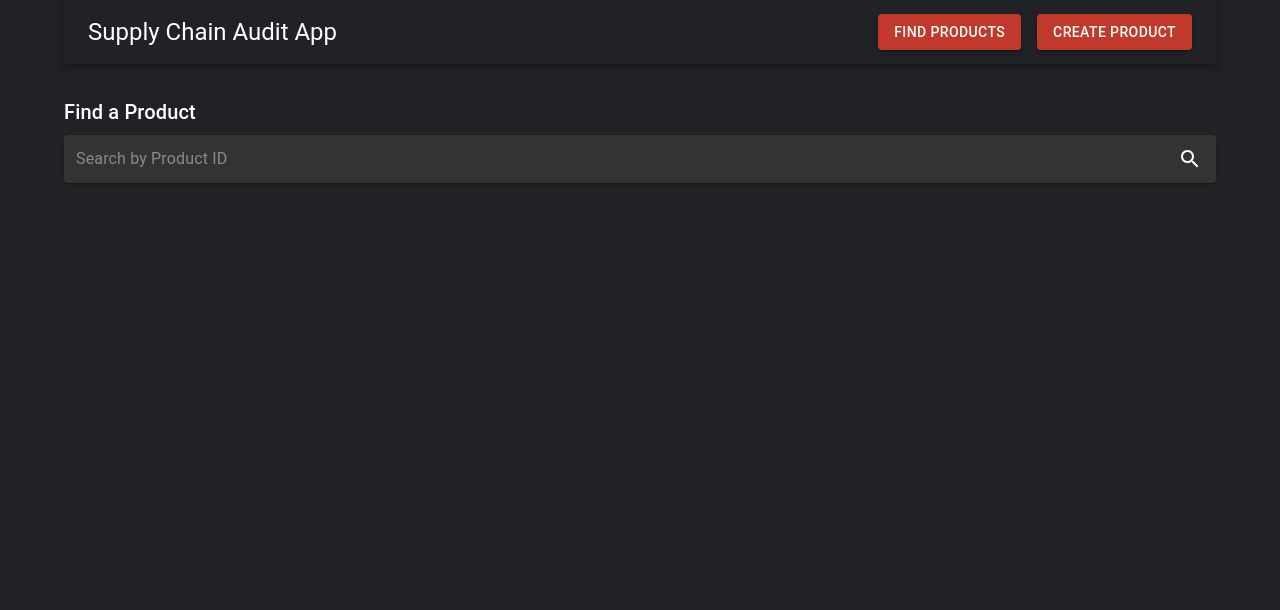
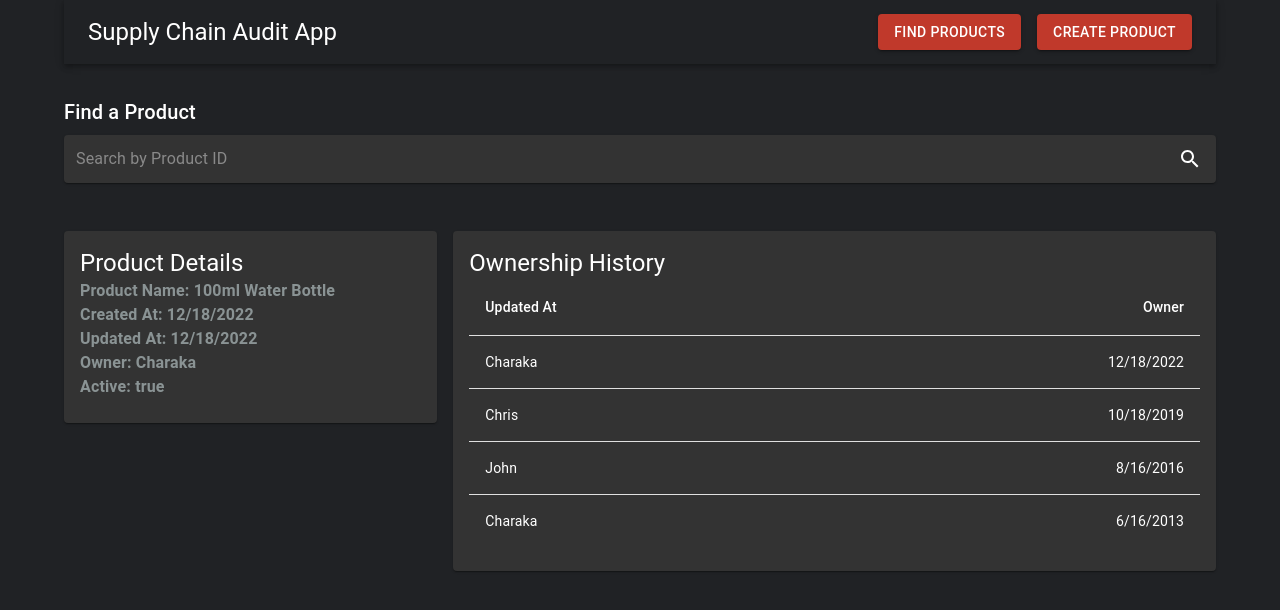
Before and after one commit to cabeywic/supply-chain-contract, a Next.js app in the folder app/: page / in a window 1280 px wide. Shown: the top 610 px of the page. Built offline with nearby package versions, Linux system fonts and the light colour scheme.

Commit message:
Added table to display ownership history & product card

```diff
--- a/app/pages/index.js
+++ b/app/pages/index.js
@@ -1,7 +1,28 @@
 import * as React from 'react';
+import { Typography, Grid, Box, Paper, IconButton, InputBase, CardContent } from '@mui/material';
+import SearchIcon from '@mui/icons-material/Search';
 import Layout from '../src/Components/Layout';
-import { Typography, Grid, Box, TextField, Paper, IconButton, InputBase } from '@mui/material';
-import SearchIcon from '@mui/icons-material/Search';
+import ProductCard from '../src/Components/ProductCard';
+import ProductOwnershipTable from '../src/Components/ProductOwnershipTable';
+
+const rows = [
+  {
+      owner: "Charaka",
+      updatedAt: 1671383826
+  },
+  {
+      owner: "Chris",
+      updatedAt: 1571383826
+  },
+  {
+      owner: "John",
+      updatedAt: 1471383826
+  },
+  {
+      owner: "Charaka",
+      updatedAt: 1371383826
+  },
+]
 
 class Index extends React.Component {
   renderProductSearchBox(){
@@ -23,6 +44,7 @@ class Index extends React.Component {
   }
 
   render() {
+    const isActive = true
     return (
       <Layout maxWidth="sm">
         <Box sx={{ my: 4 }}>
@@ -30,8 +52,19 @@ class Index extends React.Component {
             Find a Product
           </Typography>
           {this.renderProductSearchBox()}
-          <Grid container spacing={2}>
-
+          <Grid container spacing={2} sx={{ my: 4 }}>
+            <Grid item xs={4}>
+              <ProductCard
+              productName={"100ml Water Bottle"}
+              createdAt={1671383826}
+              updatedAt={1671383826}
+              owner={"Charaka"}
+              isActive={isActive.toString()}
+              />
+            </Grid>
+            <Grid item xs={8}>
+              <ProductOwnershipTable rows={rows}/>
+            </Grid>
           </Grid>
         </Box>
       </Layout>
--- /dev/null
+++ b/app/src/Components/ProductCard.js
@@ -0,0 +1,35 @@
+import React from 'react';
+import { Typography, Paper, CardContent } from '@mui/material';
+import { convertUnixTStoStr } from '../config/helper'
+
+
+function ProductCard(props) {
+    const {productName, createdAt, updatedAt, owner, isActive} = props;
+
+    return(
+        <Paper>
+            <CardContent>
+                <Typography variant="h5" component="div" sx={{color: "text.primary"}}>
+                Product Details
+                </Typography>
+                <Typography variant="body" component="h4" sx={{color: "text.secondary"}}>
+                Product Name: {productName}
+                </Typography>
+                <Typography variant="body" component="h4" sx={{color: "text.secondary"}}>
+                Created At: {convertUnixTStoStr(createdAt)}
+                </Typography>
+                <Typography variant="body" component="h4" sx={{color: "text.secondary"}}>
+                Updated At: {convertUnixTStoStr(updatedAt)}
+                </Typography>
+                <Typography variant="body" component="h4" sx={{color: "text.secondary"}}>
+                Owner: {owner}
+                </Typography>
+                <Typography variant="body" component="h4" sx={{color: "text.secondary"}}>
+                Active: {isActive}
+                </Typography>
+            </CardContent>
+        </Paper>
+    )
+}
+
+export default ProductCard;
--- /dev/null
+++ b/app/src/Components/ProductOwnershipTable.js
@@ -0,0 +1,50 @@
+import React from 'react';
+import Table from '@mui/material/Table';
+import TableBody from '@mui/material/TableBody';
+import TableCell from '@mui/material/TableCell';
+import TableContainer from '@mui/material/TableContainer';
+import TableHead from '@mui/material/TableHead';
+import TableRow from '@mui/material/TableRow';
+import Paper from '@mui/material/Paper';
+import CardContent from '@mui/material/CardContent';
+import Typography from '@mui/material/Typography';
+import { convertUnixTStoStr } from '../config/helper'
+
+
+function ProductOwnershipTable(props){
+    const { rows } = props;
+
+    return (
+    <Paper>
+        <CardContent>
+            <Typography variant="h5" component="div" sx={{color: "text.primary"}}>
+                Ownership History
+            </Typography>
+            <TableContainer >
+                <Table aria-label="Ownership table">
+                    <TableHead>
+                    <TableRow>
+                        <TableCell>Updated At</TableCell>
+                        <TableCell align="right">Owner</TableCell>
+                    </TableRow>
+                    </TableHead>
+                    <TableBody>
+                    {rows.map((row) => (
+                        <TableRow
+                        key={row.updatedAt}
+                        sx={{ '&:last-child td, &:last-child th': { border: 0 } }}
+                        >
+                        <TableCell component="th" scope="row">
+                            {row.owner}
+                        </TableCell>
+                        <TableCell align="right">{convertUnixTStoStr(row.updatedAt)}</TableCell>
+                        </TableRow>
+                    ))}
+                    </TableBody>
+                </Table>
+            </TableContainer>
+        </CardContent>
+    </Paper>)
+}
+
+export default ProductOwnershipTable;
--- /dev/null
+++ b/app/src/config/helper.js
@@ -0,0 +1,5 @@
+function convertUnixTStoStr(unix_timestamp){
+    return new Date(unix_timestamp * 1000).toLocaleDateString("en-US")
+}
+
+export { convertUnixTStoStr }
```
